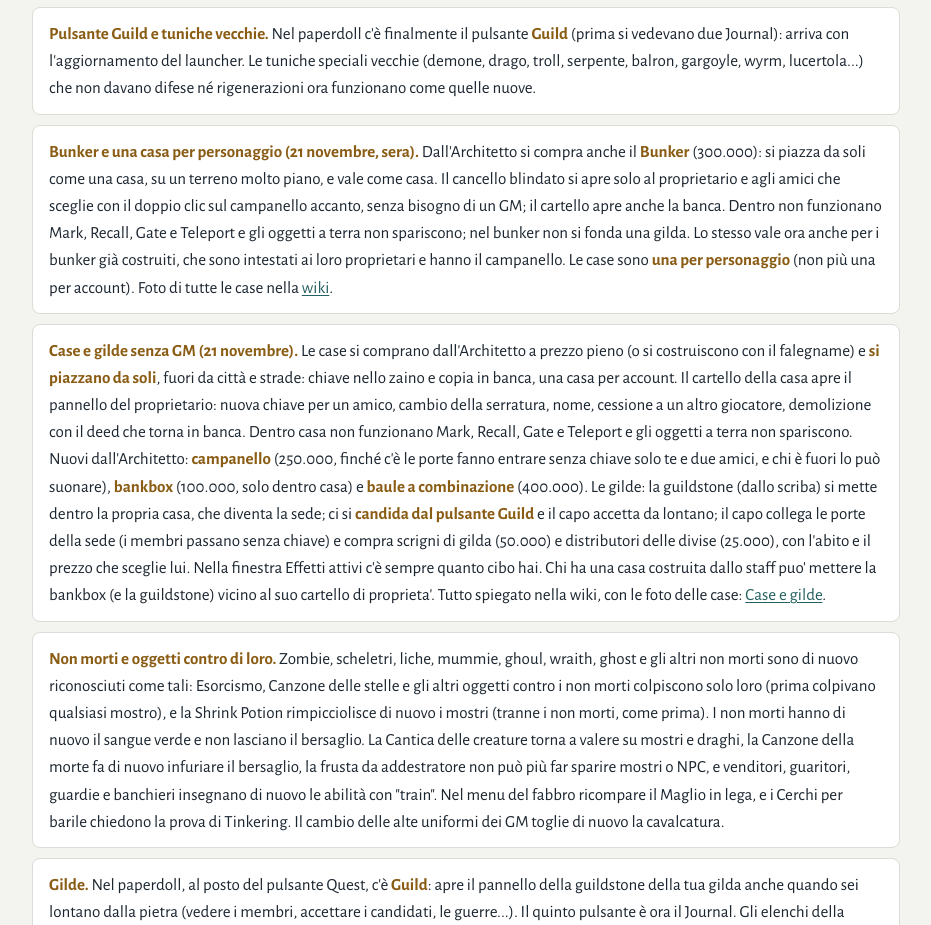
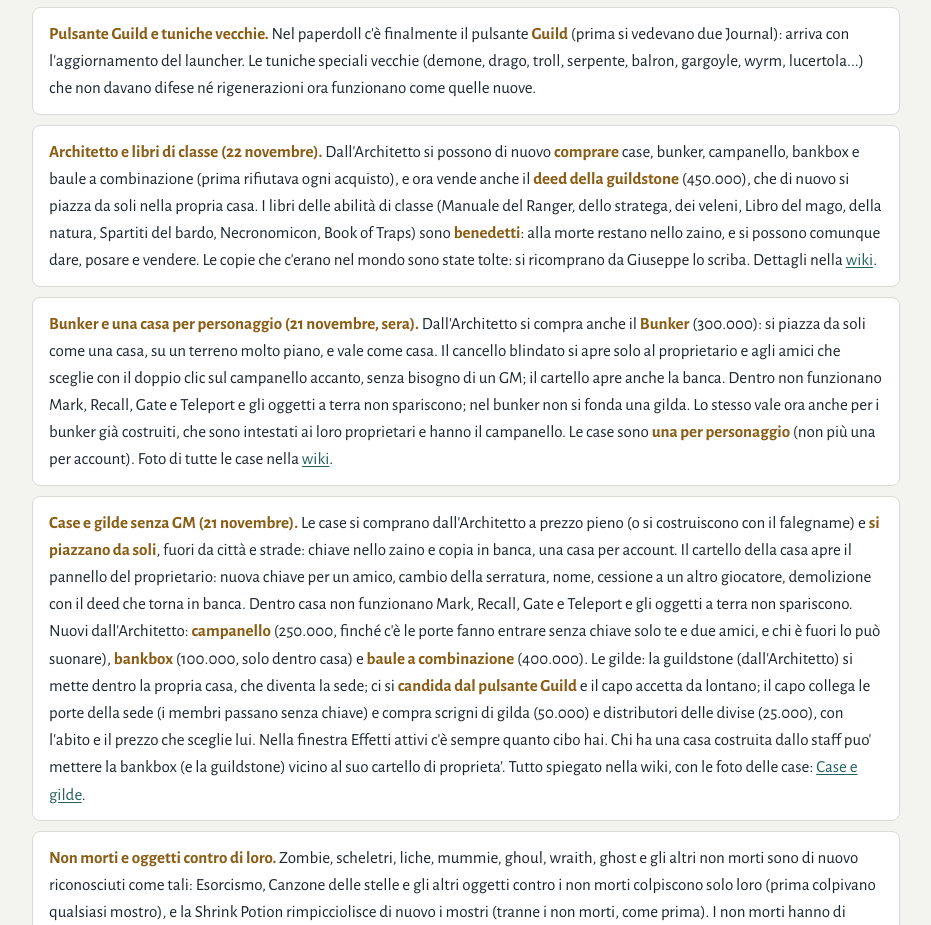
Before and after one commit to MidianUO/Midian-Website, a plain HTML site: page patch-note.html in a window 1280 px wide. Shown: the part 1224-2149 px from the top of the page, without its empty margins (174-1105 px from the left). Drawn offline with nearby package versions, Linux system fonts and the light colour scheme; a web font is replaced by a local one.

Commit message:
Patch note e wiki: Architetto, guildstone, libri di classe benedetti (Closes #)
Co-Authored-By: Claude Opus 5.5 <noreply@anthropic.com>

```diff
--- a/patch-note.html
+++ b/patch-note.html
@@ -41,8 +41,9 @@ main a { text-decoration: underline; text-underline-offset: 2px }
     <li><b>Magie e pozioni.</b> Paralyze e Paralyze Field paralizzano di nuovo, Invisibility rende di nuovo invisibili e Night Sight fa vedere al buio: prima l&#39;effetto compariva ma non funzionava. Lo stesso vale per le pozioni di Invisibility e Nightsight. Abbiamo provato tutta l&#39;alchimia: le pozioni del mortaio, il pestello magico, la pozione di meditazione e le pozioni speciali (Web, Acid, Shield, Ninja e Water Potion) funzionano.</li>
     <li><b>Altre correzioni del 21 novembre.</b> La pozione esplosiva (Pozione del Dolore) lanciata fa di nuovo danno a chi &egrave; vicino al punto dove esplode, e poi sparisce. Meteor Swarm e Chain Lightning si possono lanciare anche mirando un personaggio: colpiscono intorno a lui. Incognito ti d&agrave; di nuovo un nome a caso. Nella finestra Effetti attivi compare il mana che ti d&agrave; il cappello della meditazione. Parlare non ti toglie pi&ugrave; l&#39;invisibilit&agrave; della magia o della pozione (solo l&#39;Hiding, come prima). Corretto un problema che, mentre eri sotto l&#39;effetto di una magia che cambia le caratteristiche, poteva abbassarti per sempre forza, destrezza o intelligenza.</li>
     <li><b>Pulsante Guild e tuniche vecchie.</b> Nel paperdoll c&#39;&egrave; finalmente il pulsante <b>Guild</b> (prima si vedevano due Journal): arriva con l&#39;aggiornamento del launcher. Le tuniche speciali vecchie (demone, drago, troll, serpente, balron, gargoyle, wyrm, lucertola...) che non davano difese n&eacute; rigenerazioni ora funzionano come quelle nuove.</li>
+    <li><b>Architetto e libri di classe (22 novembre).</b> Dall'Architetto si possono di nuovo <b>comprare</b> case, bunker, campanello, bankbox e baule a combinazione (prima rifiutava ogni acquisto), e ora vende anche il <b>deed della guildstone</b> (450.000), che di nuovo si piazza da soli nella propria casa. I libri delle abilità di classe (Manuale del Ranger, dello stratega, dei veleni, Libro del mago, della natura, Spartiti del bardo, Necronomicon, Book of Traps) sono <b>benedetti</b>: alla morte restano nello zaino, e si possono comunque dare, posare e vendere. Le copie che c'erano nel mondo sono state tolte: si ricomprano da Giuseppe lo scriba. Dettagli nella <a href="wiki/index.html#libri">wiki</a>.</li>
     <li><b>Bunker e una casa per personaggio (21 novembre, sera).</b> Dall'Architetto si compra anche il <b>Bunker</b> (300.000): si piazza da soli come una casa, su un terreno molto piano, e vale come casa. Il cancello blindato si apre solo al proprietario e agli amici che sceglie con il doppio clic sul campanello accanto, senza bisogno di un GM; il cartello apre anche la banca. Dentro non funzionano Mark, Recall, Gate e Teleport e gli oggetti a terra non spariscono; nel bunker non si fonda una gilda. Lo stesso vale ora anche per i bunker già costruiti, che sono intestati ai loro proprietari e hanno il campanello. Le case sono <b>una per personaggio</b> (non più una per account). Foto di tutte le case nella <a href="wiki/case-gilde.html#quali-case">wiki</a>.</li>
-    <li><b>Case e gilde senza GM (21 novembre).</b> Le case si comprano dall'Architetto a prezzo pieno (o si costruiscono con il falegname) e <b>si piazzano da soli</b>, fuori da città e strade: chiave nello zaino e copia in banca, una casa per account. Il cartello della casa apre il pannello del proprietario: nuova chiave per un amico, cambio della serratura, nome, cessione a un altro giocatore, demolizione con il deed che torna in banca. Dentro casa non funzionano Mark, Recall, Gate e Teleport e gli oggetti a terra non spariscono. Nuovi dall'Architetto: <b>campanello</b> (250.000, finché c'è le porte fanno entrare senza chiave solo te e due amici, e chi è fuori lo può suonare), <b>bankbox</b> (100.000, solo dentro casa) e <b>baule a combinazione</b> (400.000). Le gilde: la guildstone (dallo scriba) si mette dentro la propria casa, che diventa la sede; ci si <b>candida dal pulsante Guild</b> e il capo accetta da lontano; il capo collega le porte della sede (i membri passano senza chiave) e compra scrigni di gilda (50.000) e distributori delle divise (25.000), con l'abito e il prezzo che sceglie lui. Nella finestra Effetti attivi c'è sempre quanto cibo hai. Chi ha una casa costruita dallo staff puo' mettere la bankbox (e la guildstone) vicino al suo cartello di proprieta'. Tutto spiegato nella wiki, con le foto delle case: <a href="wiki/case-gilde.html">Case e gilde</a>.</li>
+    <li><b>Case e gilde senza GM (21 novembre).</b> Le case si comprano dall'Architetto a prezzo pieno (o si costruiscono con il falegname) e <b>si piazzano da soli</b>, fuori da città e strade: chiave nello zaino e copia in banca, una casa per account. Il cartello della casa apre il pannello del proprietario: nuova chiave per un amico, cambio della serratura, nome, cessione a un altro giocatore, demolizione con il deed che torna in banca. Dentro casa non funzionano Mark, Recall, Gate e Teleport e gli oggetti a terra non spariscono. Nuovi dall'Architetto: <b>campanello</b> (250.000, finché c'è le porte fanno entrare senza chiave solo te e due amici, e chi è fuori lo può suonare), <b>bankbox</b> (100.000, solo dentro casa) e <b>baule a combinazione</b> (400.000). Le gilde: la guildstone (dall'Architetto) si mette dentro la propria casa, che diventa la sede; ci si <b>candida dal pulsante Guild</b> e il capo accetta da lontano; il capo collega le porte della sede (i membri passano senza chiave) e compra scrigni di gilda (50.000) e distributori delle divise (25.000), con l'abito e il prezzo che sceglie lui. Nella finestra Effetti attivi c'è sempre quanto cibo hai. Chi ha una casa costruita dallo staff puo' mettere la bankbox (e la guildstone) vicino al suo cartello di proprieta'. Tutto spiegato nella wiki, con le foto delle case: <a href="wiki/case-gilde.html">Case e gilde</a>.</li>
     <li><b>Non morti e oggetti contro di loro.</b> Zombie, scheletri, liche, mummie, ghoul, wraith, ghost e gli altri non morti sono di nuovo riconosciuti come tali: Esorcismo, Canzone delle stelle e gli altri oggetti contro i non morti colpiscono solo loro (prima colpivano qualsiasi mostro), e la Shrink Potion rimpicciolisce di nuovo i mostri (tranne i non morti, come prima). I non morti hanno di nuovo il sangue verde e non lasciano il bersaglio. La Cantica delle creature torna a valere su mostri e draghi, la Canzone della morte fa di nuovo infuriare il bersaglio, la frusta da addestratore non pu&ograve; pi&ugrave; far sparire mostri o NPC, e venditori, guaritori, guardie e banchieri insegnano di nuovo le abilit&agrave; con &quot;train&quot;. Nel menu del fabbro ricompare il Maglio in lega, e i Cerchi per barile chiedono la prova di Tinkering. Il cambio delle alte uniformi dei GM toglie di nuovo la cavalcatura.</li>
     <li><b>Gilde.</b> Nel paperdoll, al posto del pulsante Quest, c&#39;&egrave; <b>Guild</b>: apre il pannello della guildstone della tua gilda anche quando sei lontano dalla pietra (vedere i membri, accettare i candidati, le guerre...). Il quinto pulsante &egrave; ora il Journal. Gli elenchi della gilda, lo statuto e la situazione delle guerre sono in blu scuro come il menu Help. Per candidarti a una gilda fai doppio clic sulla sua guildstone. Il client si aggiorna da solo al prossimo avvio del launcher.</li>
     <li><b>Correzioni della sera del 20 novembre.</b> La slot machine accetta di nuovo la giocata (prima diceva sempre &quot;Non hai abbastanza soldi&quot;). I GM possono mettere oggetti nella banca di un giocatore anche dopo essersi spostati. Nella <a href="wiki/index.html#oggetti-casa">wiki</a> ci sono le istruzioni degli oggetti per la casa e per i negozi (scaffale di vendita, baule e serratura a combinazione, stallieri, slot machine, tappeti) e, nel <a href="wiki/crafting/index.html">crafting</a>, come crescono le abilit&agrave;.</li>
```
Also changed, not shown: wiki/case-gilde.html (+2 -1 lines), wiki/index.html (+1 -0 lines).
